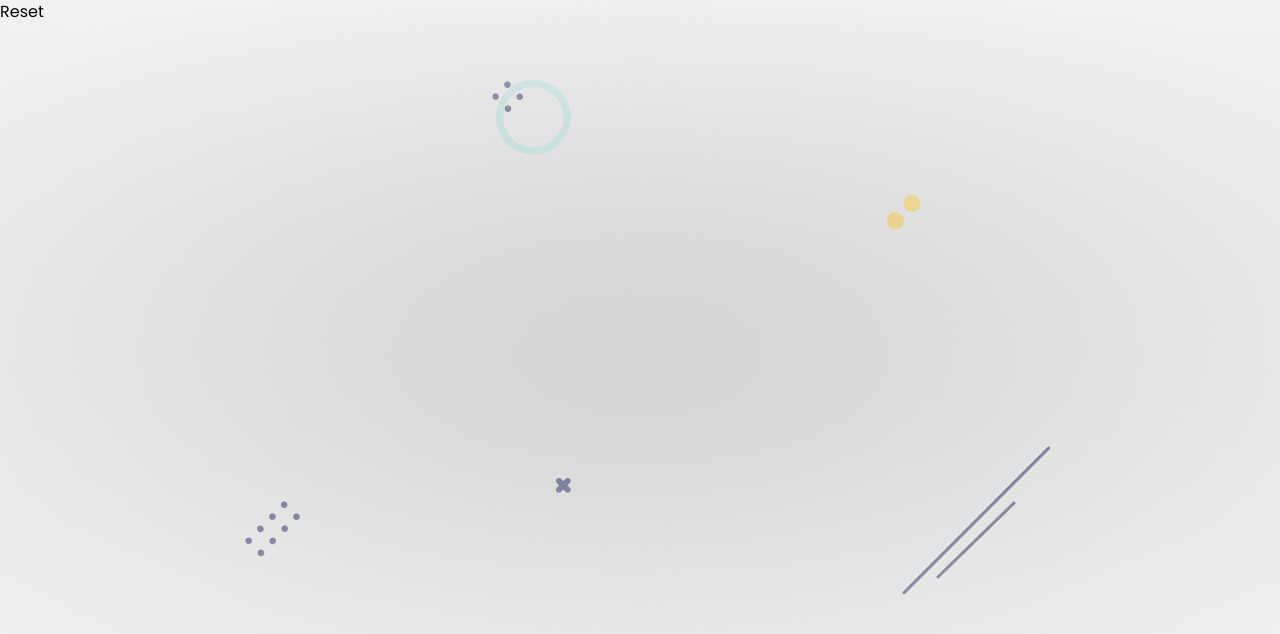
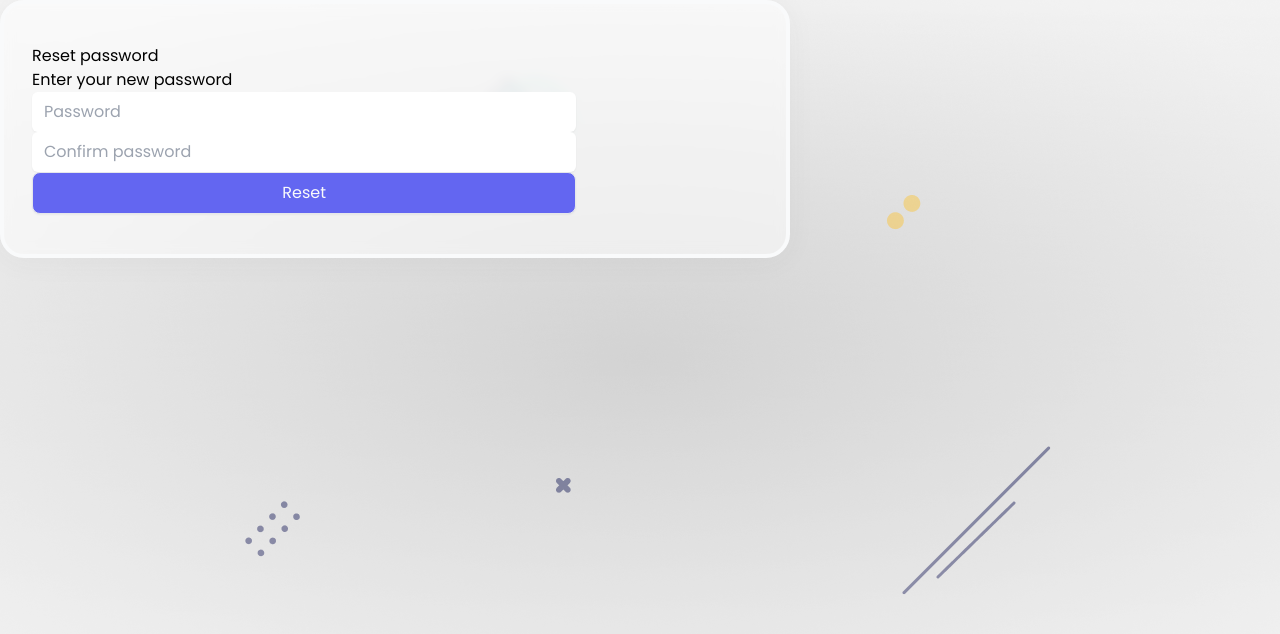
Before and after one commit to Seyam08/login-app, a React (Vite) app in the folder client/: page /reset in a window 1280 px wide. Shown: the top 634 px of the page. Built offline with nearby package versions, Linux system fonts and the light colour scheme.

Commit message:
password reset component done

```diff
--- a/client/src/components/Recovery.jsx
+++ b/client/src/components/Recovery.jsx
@@ -1,6 +1,5 @@
 import React from "react";
 import { Toaster } from "react-hot-toast";
-import { Link } from "react-router-dom";
 // import styles
 import styles from "../styles/Username.module.css";
 // import helpers
@@ -33,9 +32,9 @@ export default function Recover() {
             <div className="text-center py-4">
               <span>
                 Didn't get any code?{" "}
-                <Link className="text-red-500" to="/recovery">
+                <button className="text-red-500" to="/recovery">
                   Resend OTP
-                </Link>
+                </button>
               </span>
             </div>
           </form>
--- a/client/src/components/Reset.jsx
+++ b/client/src/components/Reset.jsx
@@ -1,9 +1,60 @@
-import React from 'react'
+import { useFormik } from "formik";
+import React from "react";
+import { Toaster } from "react-hot-toast";
+// import styles
+import styles from "../styles/Username.module.css";
+// import helpers
+import { confirmPasswordValidate } from "./helper/validate";
 
 export default function Reset() {
+  const formik = useFormik({
+    initialValues: {
+      password: "",
+      confirm_password: ""
+    },
+    validate: confirmPasswordValidate,
+    validateOnBlur: false,
+    validateOnChange: false,
+    onSubmit: async (values, { resetForm }) => {
+      console.log(values);
+      resetForm({ values: "" });
+    },
+  });
 
+  return (
+    <div className="container mx-auto">
+      <Toaster position="top-right" reverseOrder={false}></Toaster>
 
-    return (
-       <h1>Reset</h1>
-    )
+      <div className="flex justify-center items-center h-screen">
+        <div className={styles.glass}>
+          <div className="title flex flex-col items-center">
+            <h4 className="text-3xl font-bold">Reset password</h4>
+            <span className="py-3 text-1xl w-2/3 text-center text-gray-500">
+              Enter your new password
+            </span>
+          </div>
+
+          <form onSubmit={formik.handleSubmit} className="py-1">
+            <div className="textbox flex flex-col items-center gap-6">
+              <input
+                {...formik.getFieldProps("password")}
+                type="text"
+                placeholder="Password"
+                className={styles.textbox}
+              />
+              <input
+                {...formik.getFieldProps("confirm_password")}
+                type="text"
+                placeholder="Confirm password"
+                className={styles.textbox}
+              />
+              <button className={styles.btn} type="submit">
+                Reset
+              </button>
+            </div>
+          </form>
+        </div>
+      </div>
+    </div>
+  );
 }
--- a/client/src/components/helper/validate.jsx
+++ b/client/src/components/helper/validate.jsx
@@ -32,3 +32,27 @@ export async function passwordValidate(values) {
 
   return error;
 }
+
+// reset password validation
+export async function confirmPasswordValidate(values) {
+  const error = {};
+  const specialChars = /[`!@#$%^&*()_+\-=\[\]{};':"\\|,.<>\/?~]/;
+
+  if (!values.password) {
+    error.password = toast.error("Password Required...!");
+  } else if (values.password.includes(" ")) {
+    error.password = toast.error("Wrong Password...!");
+  } else if (values.password.length < 4) {
+    error.password = toast.error(
+      "Password must be more than 4 characters long"
+    );
+  } else if (!specialChars.test(values.password)) {
+    error.password = toast.error("Password must have special character");
+  }
+
+  if (values.password !== values.confirm_password) {
+    error.exist = toast.error("Password does not match...!");
+  }
+
+  return error;
+}
```
